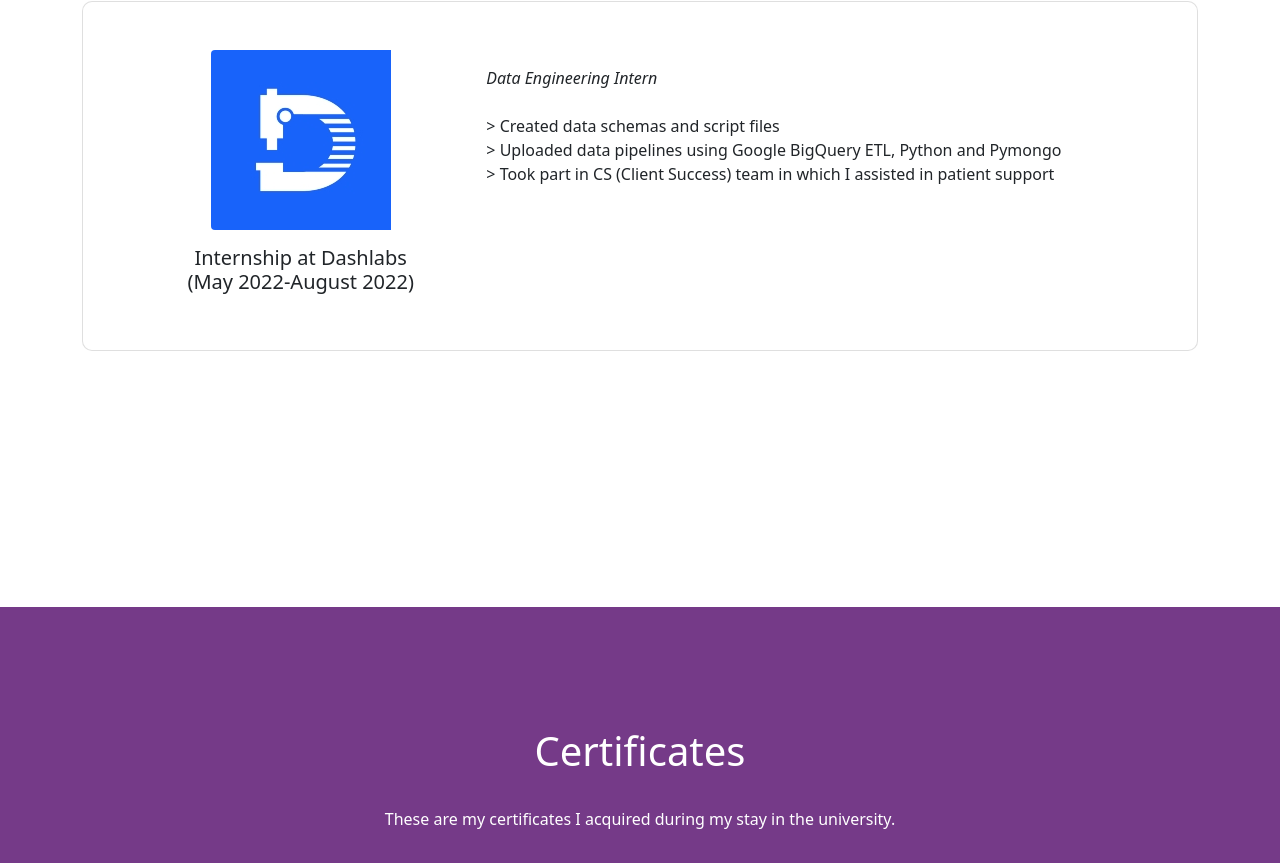
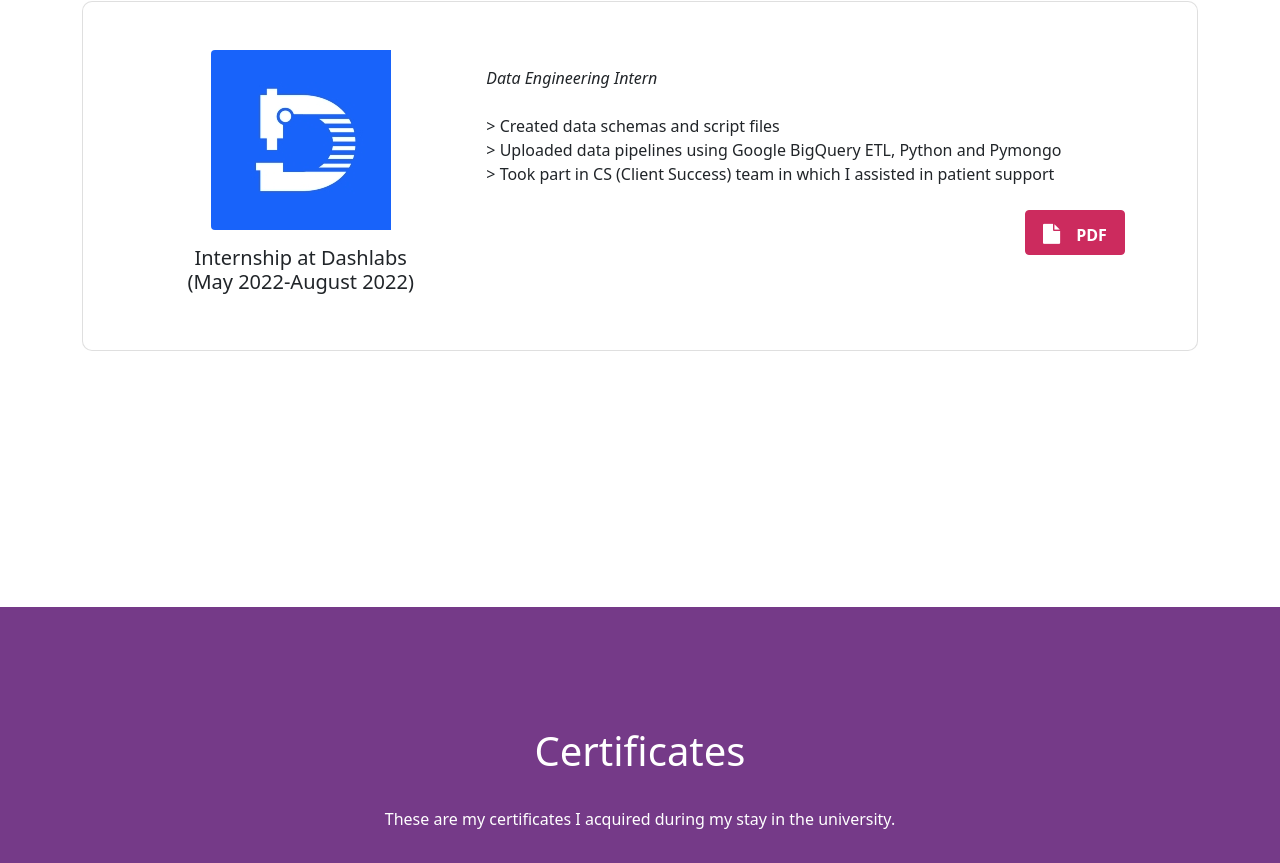
Before and after one commit to chaildelacruz/chaildelacruz.github.io, a plain HTML site: page index.html in a window 1280 px wide. Shown: the part 3571-4434 px from the top of the page. Drawn offline with nearby package versions, Linux system fonts and the light colour scheme.

Commit message:
Update index.html

```diff
--- a/index.html
+++ b/index.html
@@ -262,6 +262,15 @@
 								> Uploaded data pipelines using Google BigQuery ETL, Python and Pymongo <br>
 								> Took part in CS (Client Success) team in which I assisted in patient support
 							</p>
+							<div class="d-flex justify-content-end">
+								<div class="p-2 bd-highlight">
+									<a href="pdf/dashlabs_cert.pdf" target="_blank">
+										<button type="button" class="btn btn-outline">
+											<i class="fa fa-file me-3"></i>PDF
+										</button>
+									</a>
+								</div>
+							</div>
 						</div>
 					</div>
 				</div>
```
